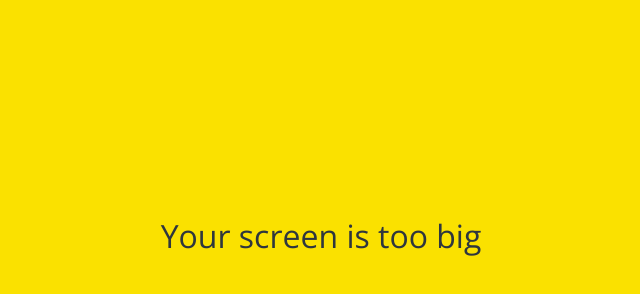
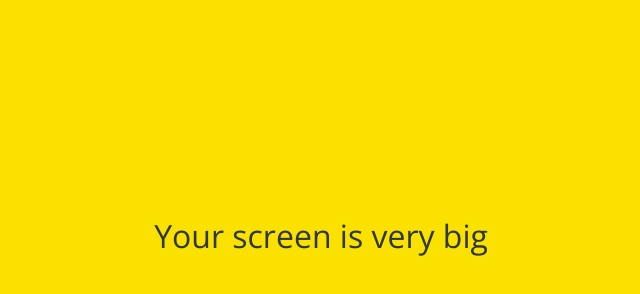
Before and after one commit to VVVVVVVIN/kokoa-clone-2020, a plain HTML site: page friends.html in a window 1280 px wide. Shown: the part 164-458 px from the top of the page, without its empty margins (319-959 px from the left). Drawn offline with nearby package versions, Linux system fonts and the light colour scheme.

Commit message:
too -> very

```diff
--- a/friends.html
+++ b/friends.html
@@ -105,7 +105,7 @@
     </div>
 
     <div id="no-mobile">
-      <span>Your screen is too big</span>
+      <span>Your screen is very big</span>
     </div>
 
     <script
```
